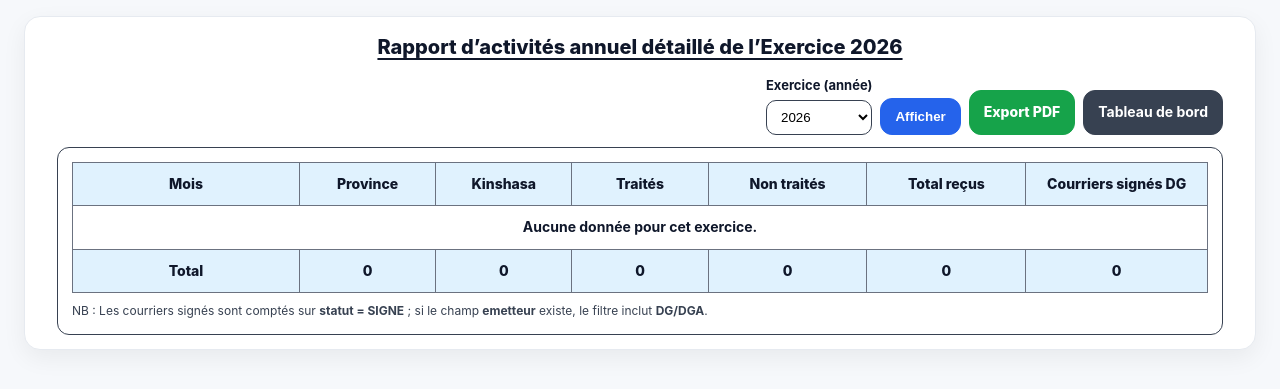
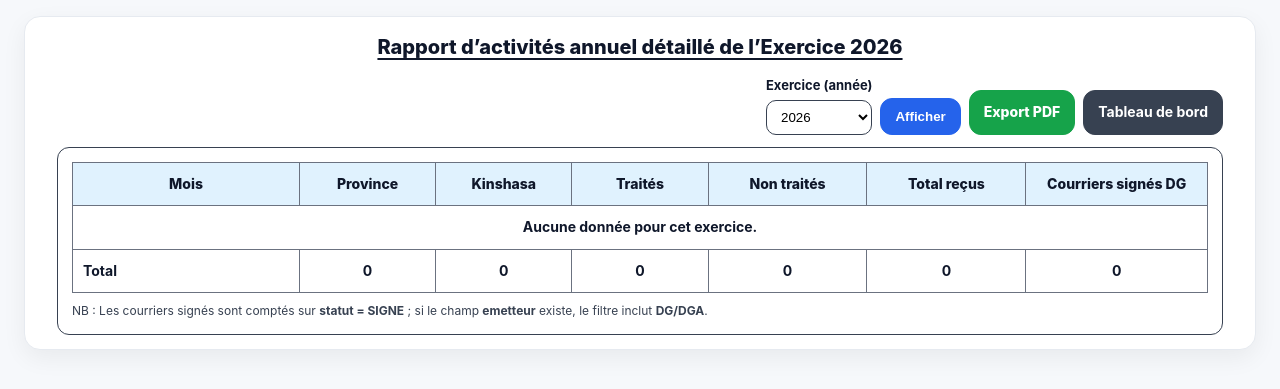
Before and after one commit to gestionsdg/traitement-des-documents, a Django app: page /rapports/activites/detaille/ in a window 1280 px wide. Shown: the top 389 px of the page. Run offline with Django 5.2, Linux system fonts and the light colour scheme; the visitor is signed in with stand-in values (Sample User, id 1); data that the repository does not hold is empty.

Commit message:
Correction affichage tableau rapport détaillé : suppression du gras sauf ligne Total

```diff
--- a/templates/documents/rapports_activites-detaille.html
+++ b/templates/documents/rapports_activites-detaille.html
@@ -42,8 +42,8 @@
     text-align:center;
     font-weight:800;
   }
-  td.left{ text-align:left; font-weight:700; }
-  td.num{ text-align:center; font-weight:800; }
+  td.left{ text-align:left; font-weight:400; }
+  td.num{ text-align:center; font-weight:400; }
 
   .toolbar{
     display:flex;
@@ -128,15 +128,15 @@
           </tr>
         {% endfor %}
 
-        <tr>
-          <th>Total</th>
-          <th>{{ totaux.prov|default_if_none:0 }}</th>
-          <th>{{ totaux.kin|default_if_none:0 }}</th>
-          <th>{{ totaux.traites|default_if_none:0 }}</th>
-          <th>{{ totaux.non_traites|default_if_none:0 }}</th>
-          <th>{{ totaux.recus|default_if_none:0 }}</th>
-          <th>{{ totaux.signes|default_if_none:0 }}</th>
-        </tr>
+       <tr class="total-row">
+			<td class="left"><strong>Total</strong></td>
+			<td class="num"><strong>{{ totaux.prov|default_if_none:0 }}</strong></td>
+			<td class="num"><strong>{{ totaux.kin|default_if_none:0 }}</strong></td>
+			<td class="num"><strong>{{ totaux.traites|default_if_none:0 }}</strong></td>
+			<td class="num"><strong>{{ totaux.non_traites|default_if_none:0 }}</strong></td>
+			<td class="num"><strong>{{ totaux.recus|default_if_none:0 }}</strong></td>
+			<td class="num"><strong>{{ totaux.signes|default_if_none:0 }}</strong></td>
+		</tr>
       </tbody>
     </table>
 
```
